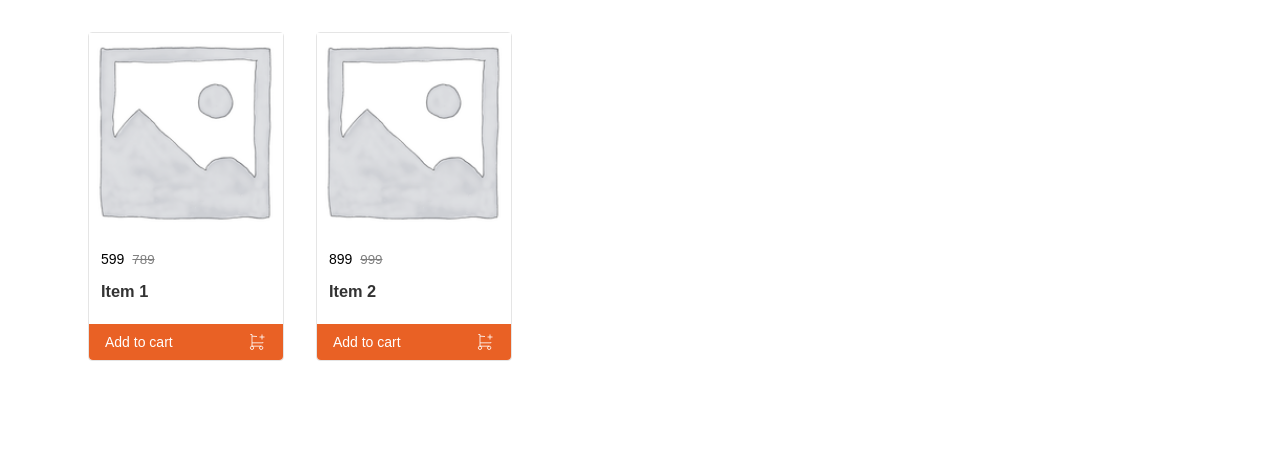
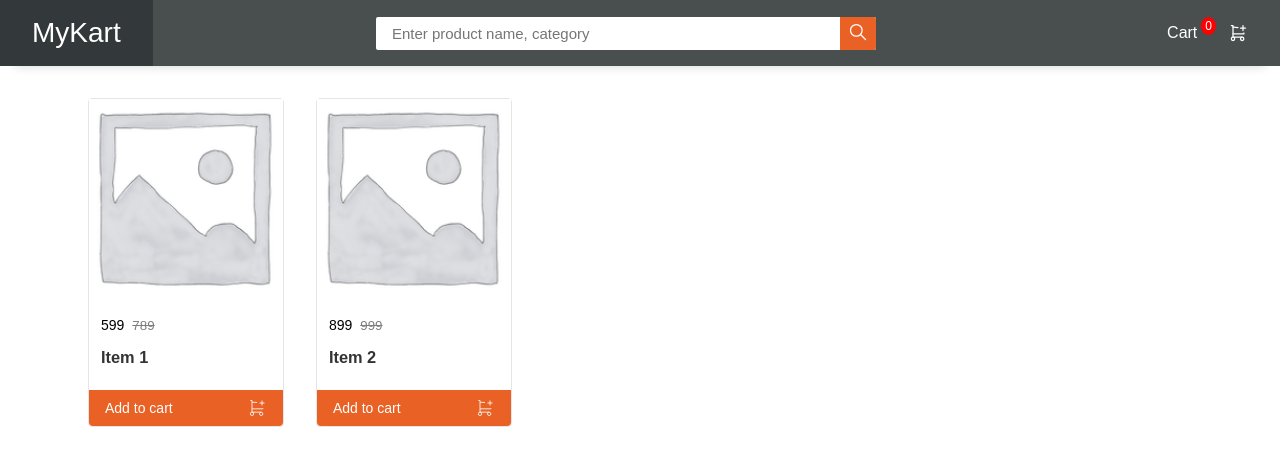
Before and after one commit to SouradeepD23/mykart, a React (Create React App) app: page / in a window 1280 px wide. Shown: the top 466 px of the page. Built offline with nearby package versions, Linux system fonts and the light colour scheme.

Commit message:
added header component

```diff
--- a/src/App.js
+++ b/src/App.js
@@ -1,8 +1,10 @@
 import Products from "./components/Products";
+import Header from "./components/Header";
 
 function App() {
   return (
     <div className="App">
+      <Header></Header>
       <Products></Products>
     </div>
   );
--- /dev/null
+++ b/src/components/Header.js
@@ -0,0 +1,43 @@
+const Header = () => {
+    return (
+        <div>
+            <header>
+                <div className="nav-brand">
+                    <a to="/">
+                        <span>MyKart</span>
+                    </a>
+                </div>
+                <div className="searchBox-container">
+                    <form>
+                        <input name="search" type="text"
+                            id="search" placeholder="Enter product name, category" />
+                        <button type="submit">
+                            <svg xmlns="http://www.w3.org/2000/svg" className="icon icon-tabler icon-tabler-search" width="20"
+                                height="20" viewBox="0 0 24 24" strokeWidth="1.5" stroke="white" fill="none"
+                                strokeLinecap="round" strokeLinejoin="round">
+                                <path stroke="none" d="M0 0h24v24H0z" fill="none" />
+                                <circle cx="10" cy="10" r="7" />
+                                <line x1="21" y1="21" x2="15" y2="15" />
+                            </svg>
+                        </button>
+                    </form>
+                </div>
+                <div className="cart-container">
+                    <button>
+                        <span data-items={0}>Cart</span>
+                        <svg xmlns="http://www.w3.org/2000/svg" className="icon icon-tabler icon-tabler-shopping-cart-plus" width="20" height="20" viewBox="0 0 24 24" strokeWidth="1.5" stroke="white" fill="none" strokeLinecap="round" strokeLinejoin="round">
+                            <path stroke="none" d="M0 0h24v24H0z" fill="none" />
+                            <circle cx="6" cy="19" r="2" />
+                            <circle cx="17" cy="19" r="2" />
+                            <path d="M17 17h-11v-14h-2" />
+                            <path d="M6 5l6.005 .429m7.138 6.573l-.143 .998h-13" />
+                            <path d="M15 6h6m-3 -3v6" />
+                        </svg>
+                    </button>
+                </div>
+            </header>
+        </div>
+    )
+}
+
+export default Header;
--- a/src/index.scss
+++ b/src/index.scss
@@ -1,5 +1,6 @@
 @import "./styles/variables";
 @import "./styles/items.scss";
+@import "./styles/header.scss";
 
 * {
   box-sizing: border-box;
--- /dev/null
+++ b/src/styles/header.scss
@@ -0,0 +1,147 @@
+$header-background-color: rgba(28, 34, 36, 0.8);
+// $header-background-color: rgba(28, 34, 36, 0.75);
+// $header-background-color: rgba(98, 101, 102, 0.99);
+
+header {
+    margin: 0;
+    padding: 0 0px;
+    background-color: $header-background-color;
+    display: flex;
+    justify-content: space-between;
+    box-shadow: 0 15px 10px -15px #1111112b;
+    position: sticky;
+    z-index: 1024;
+    top: 0;
+}
+
+.nav-brand,
+.cart-container {
+    a, button {
+        display: flex;
+        align-items: center;
+        padding: 12px 32px;
+        text-decoration: none;
+        color: white;
+        font-size: 28px;
+
+        svg {
+            margin-left: 8px;
+            font-size: 30px;
+        }
+    }
+
+    &:hover {
+        background-color: rgba($color: $header-background-color, $alpha: 0.5);
+    }
+}
+
+.cart-container {
+    display: flex;
+
+    a, button {
+        margin: auto;
+        background-color: unset;
+        border: unset;
+        cursor: pointer;
+        font-size: 16px;
+
+        span {
+            &:first-child {
+                padding-right: 8px;
+
+                &[data-items]::after {
+                    position: relative;
+                    content: attr(data-items);
+                    font-size: 12px;
+                    background-color: red;
+                    padding: 2px 4px;
+                    border-radius: 50%;
+                    top: -8px;
+                    right: -4px;
+                }
+            }
+        }
+    }
+}
+
+.searchBox-container {
+    align-self: center;
+    flex-grow: 1;
+
+    form {
+        position: relative;
+        display: flex;
+        max-width: 100%;
+        margin: 0 80px;
+        justify-content: center;
+
+        input {
+            flex-grow: 1;
+            padding: 8px 56px 8px 16px;
+            border: transparent;
+            border-radius: 2px;
+            width: 100%;
+            font-size: 15px;
+            color: rgba(128, 128, 128, 0.897);
+            outline: rgba($color: $header-background-color, $alpha: 0.5);
+            max-width: 500px;
+        }
+
+        button[type="submit"] {
+            background-color: rgb(233, 97, 37);
+            position: relative;
+            right: 36px;
+            padding-right: 8px !important;
+            padding-left: 8px !important;
+            border: unset;
+            border-top-right-radius: 2px;
+            border-bottom-right-radius: 2px;
+            cursor: pointer;
+        }
+    }
+    form + svg {
+        display: none;
+    }
+}
+
+// Media Queries
+@media screen and (max-width:768px) {
+
+    .nav-brand,
+    .cart-container {
+        a, button {
+            font-size: 22px;
+            padding: 14px 16px;
+        }
+    }
+
+    .cart-container {
+        a, button {
+            font-size: 16px;
+        }
+    }
+
+    .searchBox-container {
+        form {
+            margin: 0 0px;
+        }
+    }
+}
+
+@media screen and (max-width:450px) {
+    .cart-container {
+        a span:first-child,
+        button span:first-child {
+            display: none;
+        }
+    }
+    .searchBox-container {
+        form {
+            display: none;
+        }
+        form + svg {
+            margin-left: auto;
+            display: block;
+        }
+    }
+}
```
